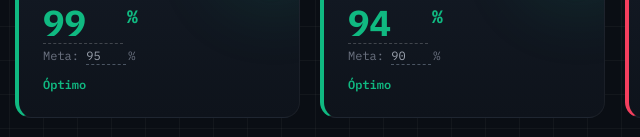
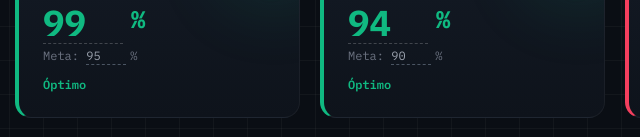
Before and after one commit to illusiondsgn/Multimedia, a plain HTML site: page index.html in a window 1280 px wide. Shown: the part 347-484 px from the top of the page, 330-970 px from the left. Drawn offline with nearby package versions, Linux system fonts and the light colour scheme.

Commit message:
Add files via upload

```diff
--- a/index.html
+++ b/index.html
@@ -173,8 +173,8 @@
                 </div>`;
             }
 
-            const unidadValor = cfg.unidad ? `<span class="text-lg ml-1 align-top">${cfg.unidad}</span>` : '';
-            const unidadMeta = cfg.unidad ? `<span class="ml-0.5">${cfg.unidad}</span>` : '';
+            const unidadValor = cfg.unidad ? `<span class="text-2xl ml-2 align-top">${cfg.unidad}</span>` : '';
+            const unidadMeta = cfg.unidad ? `<span class="ml-1">${cfg.unidad}</span>` : '';
             let valorHTML;
 
             if (cfg.formato === 'fraccion') {
```
